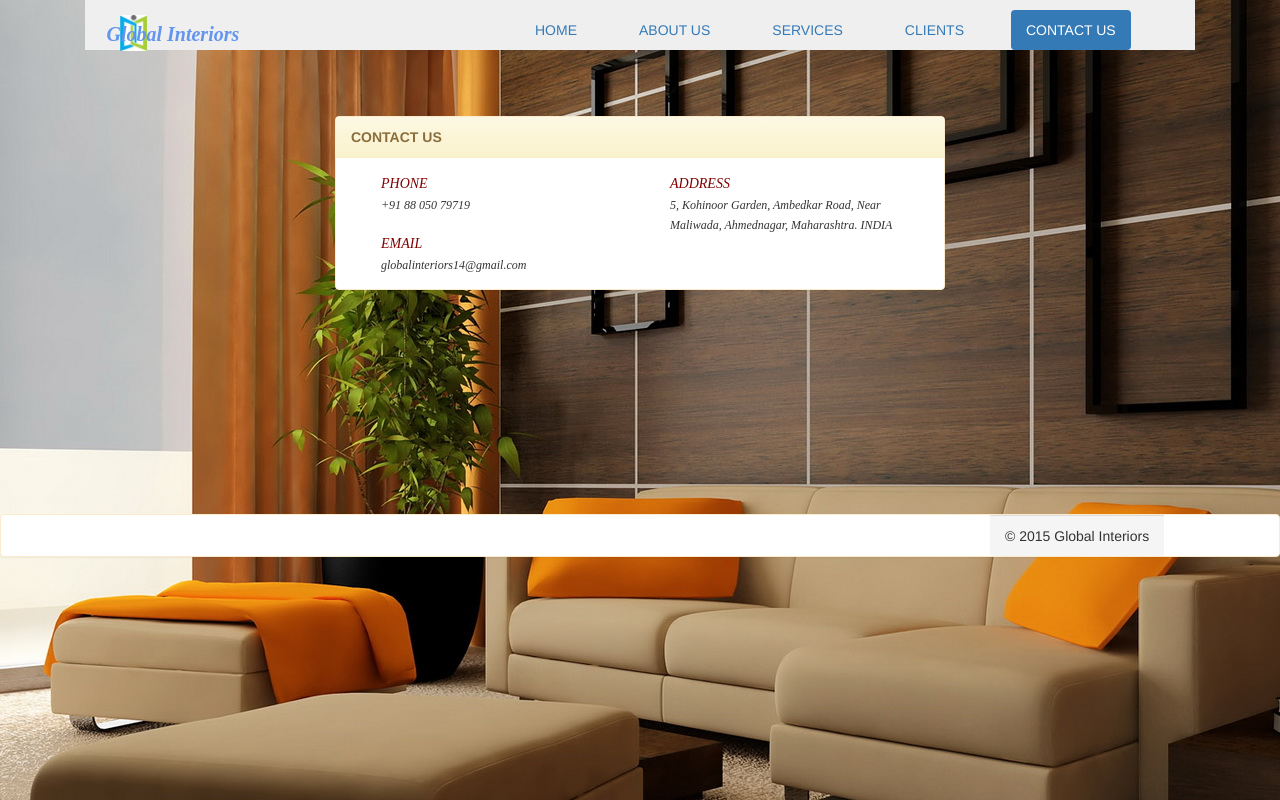
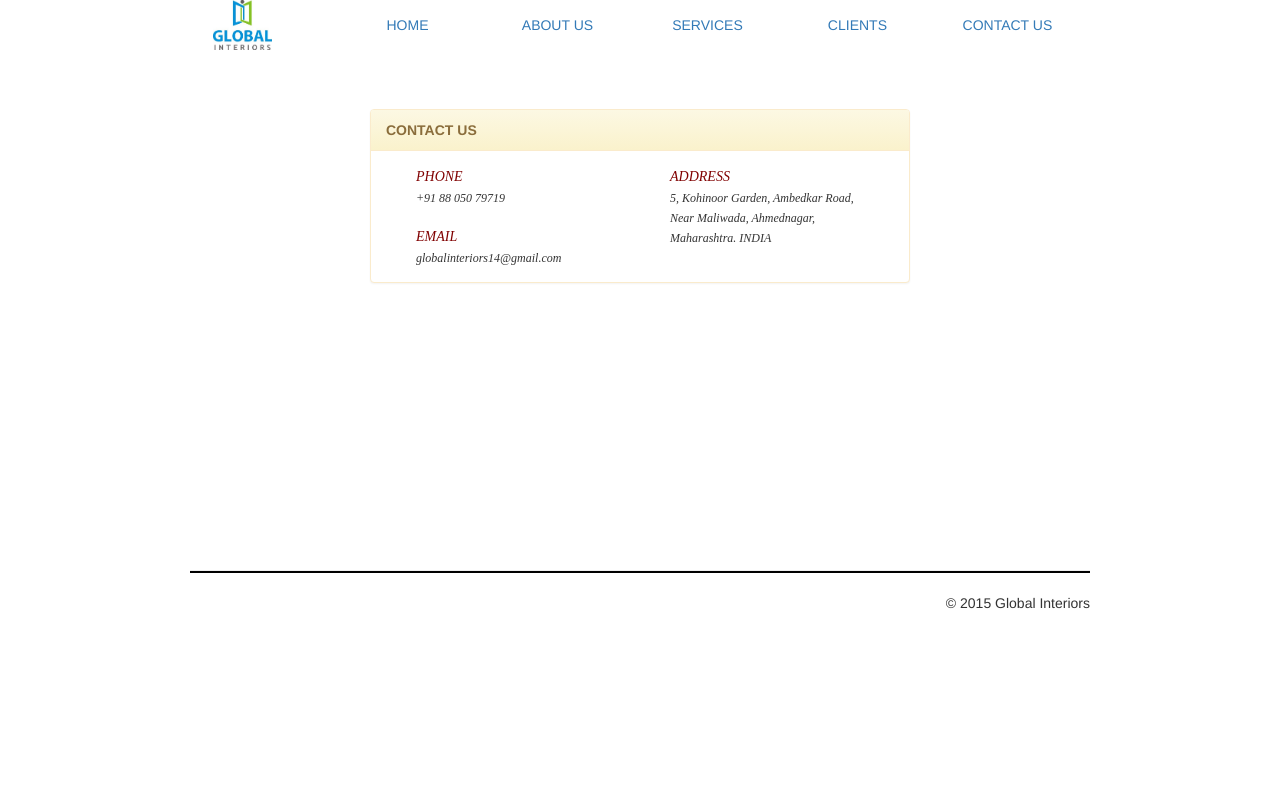
Before and after one commit to niravjoshi/gi_by_as, a Django app: page /contactus/ in a window 1280 px wide. Run offline with Django 3.2, Linux system fonts and the light colour scheme; some libraries are stand-ins or nearby versions.

Commit message:
Modified overall UI

```diff
--- a/globalinterio/gi_by_as/static/css/gi.css
+++ b/globalinterio/gi_by_as/static/css/gi.css
@@ -1,40 +1,27 @@
+.gi_bg {
+    background-image: url('/static/images/gi_bg4.jpg');
+}
 .nav-bg-color {
-    background-color: buttonhighlight;
+    /*background-color: buttonhighlight;*/
+    width: 900px;
+    margin: auto;
+}
+.logo_pos {
+    height:250%;
+    margin-top:-15px;
+}
+.center {
+    text-align: center;
+    margin-top: 15px;
 }
 
-.logo_pos {
-    height:180%;
-    padding-left:20%;
-}
-
-.logo_name {
-    margin-left: -50px;
-    margin-top: 20px;
-    position: fixed;
-    color:cornflowerblue;
-    font-size: 20px;
-    font-family: Times New Roman;
-}
-
-.tab_name1 {
-    margin-left: 250px;
-    margin-top: 10px;
-    position: absolute;
+.center-height {
+    height: 500px;
 }
 
 .try {
     background: threeddarkshadow;
     color: orange;
-}
-
-.tab_name {
-    margin-left: 30px;
-    margin-top: 10px;
-    position: absolute;
-}
-
-.gi_bg {
-    background-image: url('/static/images/gi_bg4.jpg')
 }
 
 .msgs {
@@ -60,16 +47,15 @@
     font-style: italic;
 }
 
-.home_slide {
-    position: fixed;
-    margin: auto;
-    width: 100%;
-}
-
 .home_empty_div {
     margin-top:12%;
 }
 
+.pos {
+    width: 900px;
+    margin: auto;
+    margin-top:25px;
+}
 .footer_home {
     position: fixed;
     bottom: 0px;
@@ -89,5 +75,12 @@
 }
 .foot_text {
     float: right;
-    margin-right:8%;
 }
+.footer-bgc{
+    width: 900px;
+    margin: auto;
+}
+.footer-line {
+    background-color: Threedshadow;
+    height: 2px;
+}
--- a/globalinterio/templates/base.html
+++ b/globalinterio/templates/base.html
@@ -14,22 +14,59 @@
 <script src="https://maxcdn.bootstrapcdn.com/bootstrap/3.3.2/js/bootstrap.min.js"></script>
 <script src="https://ajax.googleapis.com/ajax/libs/jquery/1.11.2/jquery.min.js"></script>
 </head>
-    <body class="gi_bg">
-    <div class="container">
-        <div class="col-xs-12">
+<body>
+<div class="container ">
+    {% block "navbar" %}
+    <div class="col-md-12 nav nav-pills nav-bg-color">
         <div class="nav nav-pills nav-bg-color">
-                <div class="col-xs-2">
-                    <a class="navbar-brand" href="#">
+            <div class="col-md-2">
+                <a class="navbar-brand" href="/home">
                     <img class="logo_pos" alt="Global Interiors" src="{% static "images/gi_logo_cropped.jpg"%}">
-                    </a><span class="logo_name"> <b><i>Global Interiors</i></b> </span>
+                </a>
             </div>
-                <li role="presentation" class="{{selected}}"><a class="tab_name1" href="/home">HOME</a></li>
-                <li role="presentation" class="{{about}}"><a class="tab_name" href="/aboutus">ABOUT US</a></li>
-                <li role="presentation" class="{{services}}"><a class="tab_name" href="/services">SERVICES</a></li>
-                <li role="presentation" class="{{clients}}"><a class="tab_name" href="/clients">CLIENTS</a></li>
-                <li role="presentation" class="{{contact}}"><a class="tab_name" href="/contactus">CONTACT US</a></li>
+            <div class="col-md-2 center">
+                <li role="presentation" class="{{selected}}"><a href="/home">HOME</a></li>
+            </div>
+            <div class="col-md-2 center">
+                <li role="presentation" class="{{about}}"><a href="/aboutus">ABOUT US</a></li>
+            </div>
+            <div class="col-md-2 center">
+                <li role="presentation" class="{{services}}"><a href="/services">SERVICES</a></li>
+            </div>
+            <div class="col-md-2 center">
+                <li role="presentation" class="{{clients}}"><a href="/clients">CLIENTS</a></li>
+            </div>
+            <div class="col-md-2 center">
+                <li role="presentation" class="{{contact}}"><a href="/contactus">CONTACT US</a></li>
             </div>
         </div>
     </div>
+    {% endblock %}
+    <div class="row">
+        <div class="col-md-12 center-height">
+            {% block "centerbody" %}
+            {% endblock %}
+        </div>
+    </div>
+    <div class="row">
+        <div class="col-md-12">
+            {% block "footer" %}
+            <div class="footer-bgc">
+                <hr class="footer-line" >
+                <span class="foot_text"> &copy; 2015 Global Interiors</span>
+            </div>
+            {% endblock %}
+        </div>
+    </div>
+</div>
+<!-- Latest compiled and minified JavaScript -->
+<script src="https://maxcdn.bootstrapcdn.com/bootstrap/3.3.2/js/bootstrap.min.js"></script>
+<script src="https://ajax.googleapis.com/ajax/libs/jquery/1.11.2/jquery.min.js"></script>
+<script>
+$('.carousel').carousel({
+interval: 3000
+})
+</script>
+
 </body>
 </html>
--- a/globalinterio/templates/contact.html
+++ b/globalinterio/templates/contact.html
@@ -1,45 +1,44 @@
-{% include "base.html" %}
+{% extends "base.html" %}
 {% load staticfiles %}
+{% block "centerbody" %}
 <div class="row">
-    <div class="col-xs-12" style="padding-top:5%">
-        <div class="col-xs-3">
+    <div class="col-md-12" style="padding-top:5%">
+        <div class="col-md-3">
         </div>
-        <div class="col-xs-6">
+        <div class="col-md-6">
             <div class="panel panel-warning">
                 <div class="panel-heading"><b>CONTACT US</b></div>
                 <div class="panel-body">
-                    <div class="col-xs-6">
-                        <div class="col-xs-12">
+                    <div class="col-md-6">
+                        <div class="col-md-12">
                             <span class="cont_title">PHONE</span>
                         </div>
-                        <div class="col-xs-12">
+                        <div class="col-md-12">
                             <span class="cont">+91 88 050 79719</span>
                         </div>
                         <br/>
                         <br/>
                         <br/>
-                        <div class="col-xs-12">
+                        <div class="col-md-12">
                             <span class="cont_title">EMAIL</span>
                         </div>
-                        <div class="col-xs-12">
+                        <div class="col-md-12">
                             <span class="cont">globalinteriors14@gmail.com</span>
                         </div>
                     </div>
-                    <div class="col-xs-6">
-                        <div class="col-xs-12">
+                    <div class="col-md-6">
+                        <div class="col-md-12">
                             <span class="cont_title">ADDRESS</span>
                         </div>
-                        <div class="col-xs-12">
+                        <div class="col-md-12">
                             <span class="cont">5, Kohinoor Garden, Ambedkar Road, Near Maliwada, Ahmednagar, Maharashtra. INDIA</span>
                         </div>
                     </div>
                 </div>
             </div>
         </div>
-        <div class="col-xs-3">
+        <div class="col-md-3">
         </div>
     </div>
 </div>
-<div class="panel panel-warning col-xs-12 footer_contact">
-    <div class="panel-footer foot_text"> &copy; 2015 Global Interiors</div>
-</div>
+{% endblock %}
```
Also changed, not shown: globalinterio/templates/about.html (+4 -15 lines), globalinterio/templates/home.html (+8 -22 lines), globalinterio/gi_by_as/static/images/gi_logo_cropped.jpg. Lines whose indentation alone changed are shown as unchanged.
